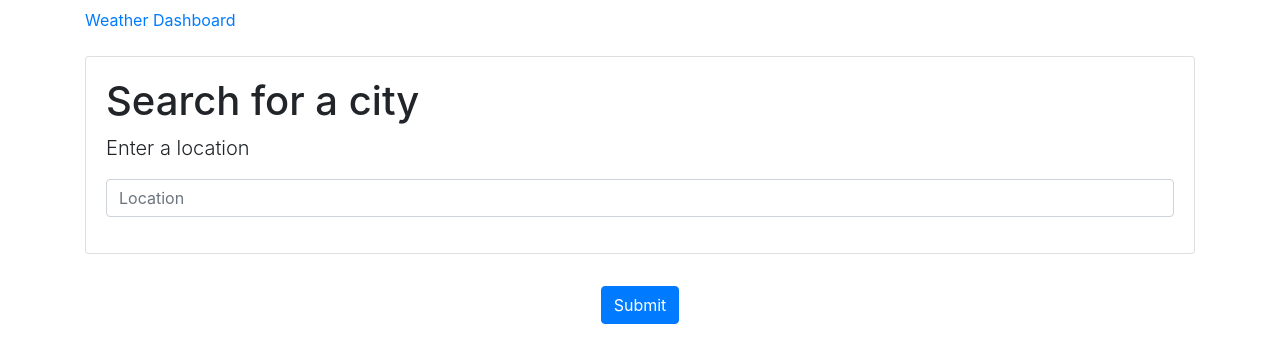
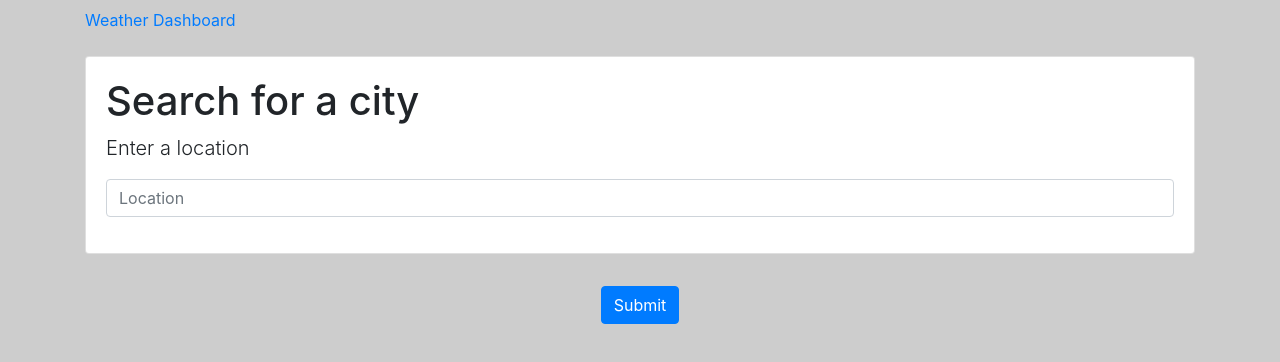
Before and after one commit to BennetWilson/weather-dashboard, a plain HTML site: page index.html in a window 1280 px wide. Drawn offline with nearby package versions, Linux system fonts and the light colour scheme.

Commit message:
made the recent searches buttons look better. added a gray background color so the entire page wasnt so bright white and eye burn-ey

```diff
--- a/assets/css/style.css
+++ b/assets/css/style.css
@@ -1,3 +1,10 @@
+body {
+    background-color: #cdcdcd;
+}
+.searchContainer {
+    background-color: #cdcdcd;
+}
+
 .red{
     background-color: red;
     color: white;
--- a/assets/js/data.js
+++ b/assets/js/data.js
@@ -36,10 +36,10 @@ async function  populateList(history){
     let list = document.getElementById("recentSearches");
     list.innerHTML = "";
     for (let i = 0; i < history.length; i++) {
-        list.innerHTML = list.innerHTML + `<li><button class = "historyBtn">${history[i]}</button></li>`
+        list.innerHTML = list.innerHTML + `<li><button class="btn btn-outline-primary m-1" id = "historyBtn">${history[i]}</button></li>`
 
     }
-    const historyBtn = document.querySelectorAll(".historyBtn");
+    const historyBtn = document.querySelectorAll("#historyBtn");
     for (let i = 0; i < historyBtn.length; i++) {
         historyBtn[i].addEventListener("click", async function(event)  {
             const data = await ft.getCurrent(historyBtn[i].textContent)
--- a/index.html
+++ b/index.html
@@ -13,7 +13,7 @@
             <a href="#" class = "navbar-title">Weather Dashboard</a>
         </div>
     </nav>
-    <div class="container searchContainer">
+    <div class="container searchContainer " id = searchContainer>
         <div class="search card card-body">
             <h1>Search for a city</h1>
             <p class="lead">Enter a location</p>
```
